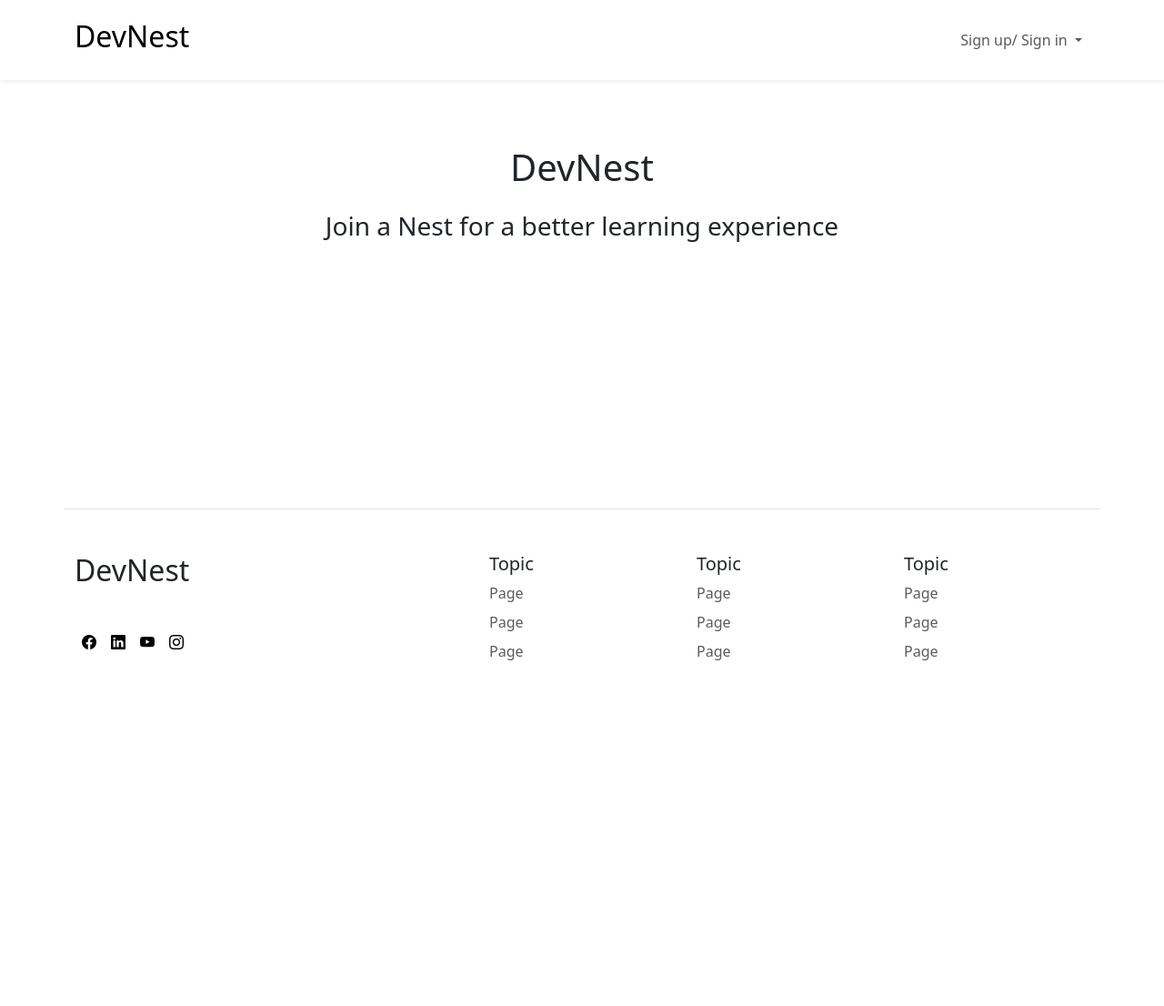
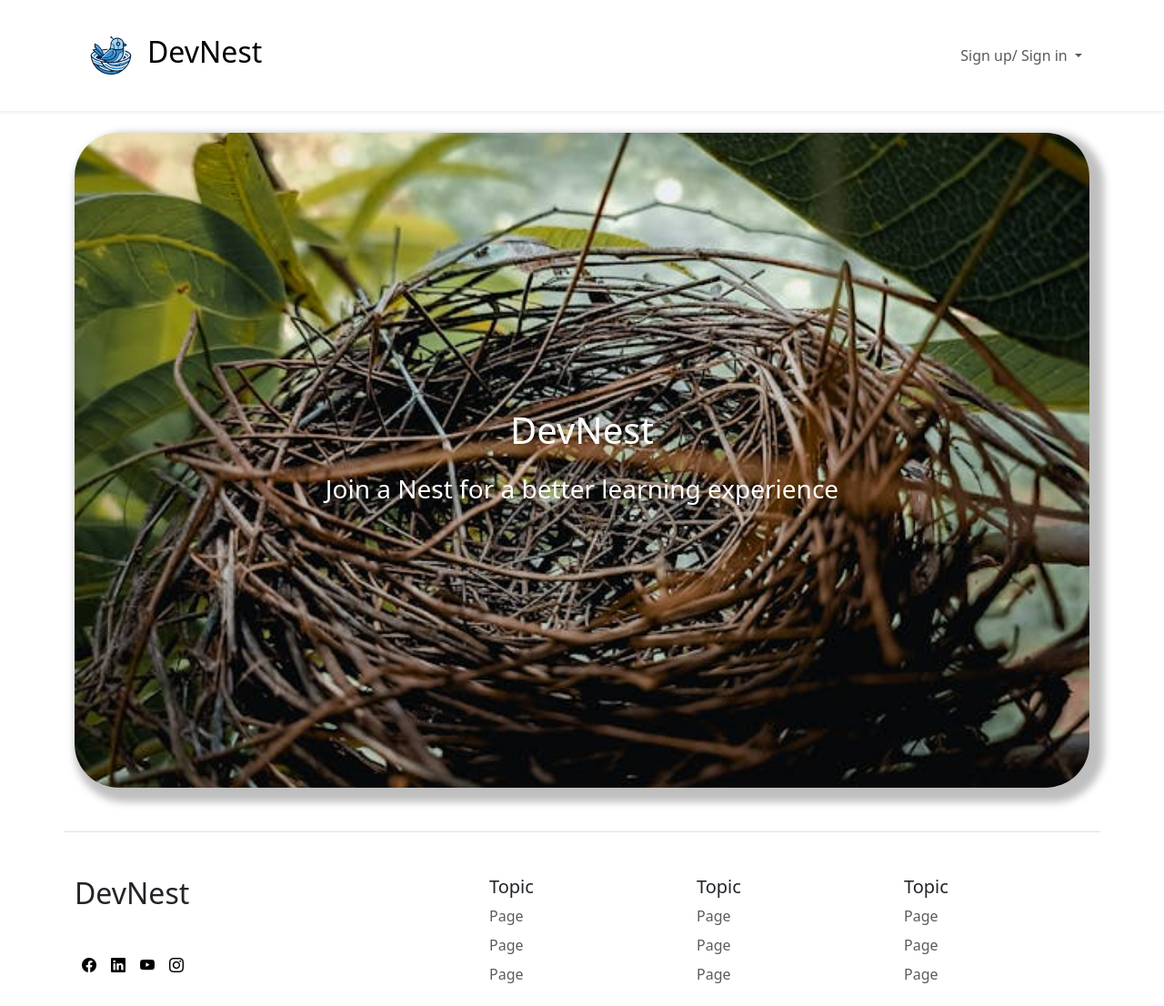
Before and after one commit to mohsen6-3/DevNest, a Django app: page / in a window 1280 px wide. Shown: the top 1106 px of the page at 91% size. Before the commit the page ends 726 px from the top, so only its background shows below. Run offline with Django 5.2, Linux system fonts and the light colour scheme.

Commit message:
add site logo

```diff
--- a/DevNest/main/static/css/style.css
+++ b/DevNest/main/static/css/style.css
@@ -0,0 +1,10 @@
+.hero-section {
+    padding: 4rem 1.5rem;
+    min-height: 90vh;
+    background-image: url('/static/images/home_bg.jpg');
+    background-size: cover;
+    background-position: center;
+    box-shadow: 0.5rem 0.5rem 0.5rem 0.5rem rgba(0, 0, 0, 0.25);
+    border-radius: 3rem;
+    color: #fff;
+}
--- a/DevNest/main/templates/main/base.html
+++ b/DevNest/main/templates/main/base.html
@@ -21,7 +21,8 @@
     <div class="container-fluid sticky-top pt-2 pb-2 bg-white bg-opacity-75 shadow-sm" style="backdrop-filter: blur(6px);">
         <nav class="navbar navbar-expand-lg top-nav">
             <div class="container">
-                <a class="navbar-brand" href="/">
+                <a class="navbar-brand d-flex align-items-center" href="/">
+                    <img src="{% static 'images/logo.svg' %}" class="d-inline-block align-text-top" style="width: 80px; height: 80px;" alt="nest">
                     <h2 class="top-logo">DevNest</h2>
                 </a>
 
--- a/DevNest/main/templates/main/home.html
+++ b/DevNest/main/templates/main/home.html
@@ -4,7 +4,7 @@
 {% block title %} Planteer {% endblock %}
 
 {% block content %}
-<div class="hero-section d-flex flex-column justify-content-center align-items-center px-3 px-md-5 gap-3 my-5">
+<div class="hero-section d-flex flex-column justify-content-center align-items-center px-3 px-md-5 gap-3">
     <h1 class="text-center">DevNest</h1>
     <h3 class="text-center">Join a Nest for a better learning experience</h3>
 </div>
```
Also changed, not shown: DevNest/main/static/images/logo.svg (added).
